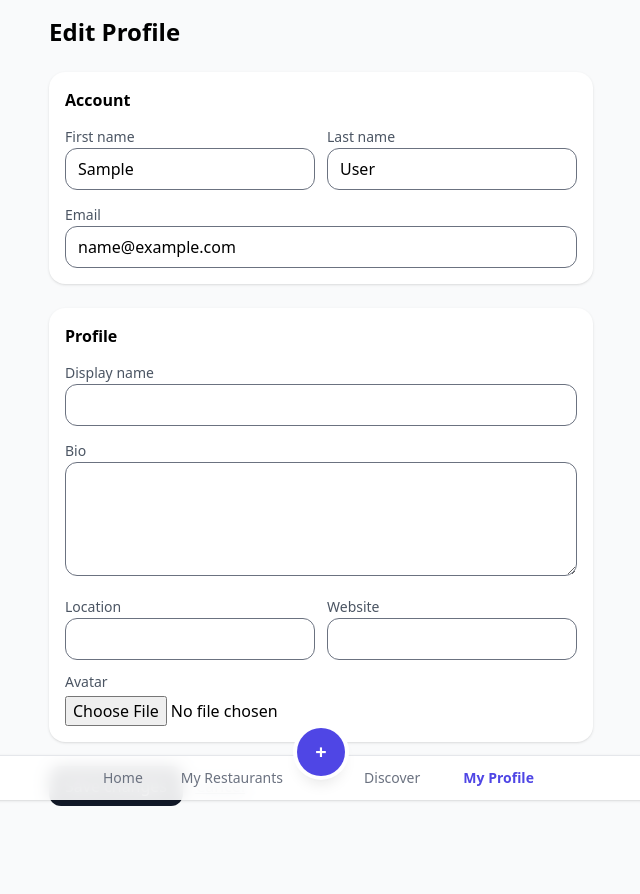
After one commit to ratuja-reddy/oishii, a Django app: page /me/edit/ in a window 1280 px wide. The commit adds this page. Shown: the whole page, without its empty margins (319-959 px from the left). Run offline with Django 5.2, Linux system fonts and the light colour scheme; the visitor is signed in with stand-in values (Sample User, id 1); some libraries are stand-ins or nearby versions.

Commit message:
feat: add the ability to edit your profile page & show profile pics on the feed

```diff
--- a/oishii/settings.py
+++ b/oishii/settings.py
@@ -48,9 +48,9 @@ INSTALLED_APPS = [
     'django.contrib.messages',
     'django.contrib.staticfiles',
     "django_htmx",    # <— HTMX
-    "social",
     "api",
     "places.apps.PlacesConfig",
+    "social.apps.SocialConfig",
 ]
 
 MIDDLEWARE = [
@@ -146,3 +146,6 @@ DEFAULT_AUTO_FIELD = 'django.db.models.BigAutoField'
 
 LOGIN_REDIRECT_URL = "/"
 LOGOUT_REDIRECT_URL = "/"
+
+MEDIA_URL = "/media/"
+MEDIA_ROOT = os.path.join(BASE_DIR, "media")
--- a/oishii/urls.py
+++ b/oishii/urls.py
@@ -1,3 +1,5 @@
+from django.conf import settings
+from django.conf.urls.static import static
 from django.contrib import admin
 from django.urls import include, path
 
@@ -8,14 +10,17 @@ urlpatterns = [
     path("admin/", admin.site.urls),
 
     # Tabs (these can stay as direct views)
+    # places views
     path("", sviews.feed, name="feed"),
     path("my/", pviews.my_restaurants, name="my_restaurants"),
     path("discover/", pviews.discover, name="discover"),
     path("review/", pviews.review_tab, name="review_tab"),
+    # social views
     path("me/", sviews.profile_me, name="profile_me"),
     path("friends/", sviews.friends, name="friends"),
     path("social/like/<int:pk>/", sviews.toggle_like, name="toggle_like"),
-
+    path("me/", sviews.profile_me, name="profile_me"),
+    path("me/edit/", sviews.edit_profile, name="edit_profile"),
     # Include places URLs UNDER a namespace
     path("", include(("places.urls", "places"), namespace="places")),
 
@@ -23,3 +28,6 @@ urlpatterns = [
     path("accounts/", include("django.contrib.auth.urls")),
     path("accounts/signup/", sviews.signup, name="signup"),
 ]
+
+if settings.DEBUG:
+    urlpatterns += static(settings.MEDIA_URL, document_root=settings.MEDIA_ROOT)
--- a/pyproject.toml
+++ b/pyproject.toml
@@ -13,7 +13,8 @@ dependencies = [
     "whitenoise (>=6.10.0,<7.0.0)",
     "python-dotenv (>=1.1.1,<2.0.0)",
     "psycopg[binary] (>=3.2.10,<4.0.0)",
-    "dj-database-url (>=3.0.1,<4.0.0)"
+    "dj-database-url (>=3.0.1,<4.0.0)",
+    "pillow (>=11.3.0,<12.0.0)"
 ]
 
 
--- a/social/apps.py
+++ b/social/apps.py
@@ -4,3 +4,6 @@ from django.apps import AppConfig
 class SocialConfig(AppConfig):
     default_auto_field = 'django.db.models.BigAutoField'
     name = 'social'
+
+    def ready(self):
+        from . import signals  # noqa
--- /dev/null
+++ b/social/forms.py
@@ -0,0 +1,28 @@
+from django import forms
+from django.contrib.auth import get_user_model
+
+from .models import Profile
+
+User = get_user_model()
+
+class UserEditForm(forms.ModelForm):
+    class Meta:
+        model = User
+        fields = ["first_name", "last_name", "email"]
+        widgets = {
+            "first_name": forms.TextInput(attrs={"class": "w-full border rounded-xl px-3 py-2"}),
+            "last_name":  forms.TextInput(attrs={"class": "w-full border rounded-xl px-3 py-2"}),
+            "email":      forms.EmailInput(attrs={"class": "w-full border rounded-xl px-3 py-2"}),
+        }
+
+class ProfileForm(forms.ModelForm):
+    class Meta:
+        model = Profile
+        fields = ["display_name", "bio", "location", "website", "avatar"]
+        widgets = {
+            "display_name": forms.TextInput(attrs={"class": "w-full border rounded-xl px-3 py-2"}),
+            "bio":          forms.Textarea(attrs={"class": "w-full border rounded-xl px-3 py-2", "rows": 4}),
+            "location":     forms.TextInput(attrs={"class": "w-full border rounded-xl px-3 py-2"}),
+            "website":      forms.URLInput(attrs={"class": "w-full border rounded-xl px-3 py-2"}),
+            # avatar uses default file input
+        }
--- a/social/models.py
+++ b/social/models.py
@@ -53,3 +53,15 @@ class Comment(models.Model):
     activity = models.ForeignKey(Activity, on_delete=models.CASCADE, related_name="comments")
     text = models.TextField()
     created_at = models.DateTimeField(default=timezone.now)
+
+
+class Profile(models.Model):
+    user = models.OneToOneField(settings.AUTH_USER_MODEL, on_delete=models.CASCADE, related_name="profile")
+    display_name = models.CharField(max_length=80, blank=True)
+    bio = models.TextField(blank=True)
+    location = models.CharField(max_length=80, blank=True)
+    website = models.URLField(blank=True)
+    avatar = models.ImageField(upload_to="avatars/", blank=True, null=True)
+
+    def __str__(self):
+        return f"Profile({self.user.username})"
--- /dev/null
+++ b/social/signals.py
@@ -0,0 +1,12 @@
+from django.contrib.auth import get_user_model
+from django.db.models.signals import post_save
+from django.dispatch import receiver
+
+from .models import Profile
+
+User = get_user_model()
+
+@receiver(post_save, sender=User)
+def ensure_profile(sender, instance, created, **kwargs):
+    if created:
+        Profile.objects.get_or_create(user=instance)
--- a/social/views.py
+++ b/social/views.py
@@ -1,9 +1,12 @@
+from django.contrib import messages
 from django.contrib.auth import get_user_model, login
 from django.contrib.auth.decorators import login_required
 from django.contrib.auth.forms import UserCreationForm
 from django.shortcuts import get_object_or_404, redirect, render
+from django.views.decorators.http import require_http_methods
 
-from .models import Activity, Follow, Like
+from .forms import ProfileForm, UserEditForm
+from .models import Activity, Follow, Like, Profile
 
 # ---------- Auth / Profile ----------
 
@@ -59,12 +62,11 @@ def feed(request):
 
     activities = (
         Activity.objects
-        .select_related("user", "restaurant", "review")
+        .select_related("user", "user__profile", "restaurant", "review")  # 👈 pull profile too
         .filter(user_id__in=audience, type="review")
         .order_by("-created_at")[:50]
     )
 
-    # Mark which of these the current user liked (one query)
     liked_ids = set(
         Like.objects.filter(user=request.user, activity__in=activities)
         .values_list("activity_id", flat=True)
@@ -99,3 +101,24 @@ def toggle_like(request, pk):
     activity.liked_by_me = liked_by_me
 
     return render(request, "social/_like_button.html", {"a": activity})
+
+
+@login_required
+@require_http_methods(["GET", "POST"])
+def edit_profile(request):
+    profile, _ = Profile.objects.get_or_create(user=request.user)
+
+    if request.method == "POST":
+        uform = UserEditForm(request.POST, instance=request.user)
+        pform = ProfileForm(request.POST, request.FILES, instance=profile)
+        if uform.is_valid() and pform.is_valid():
+            uform.save()
+            pform.save()
+            messages.success(request, "Profile updated!")
+            return redirect("profile_me")
+    else:
+        uform = UserEditForm(instance=request.user)
+        pform = ProfileForm(instance=profile)
+
+    return render(request, "social/edit_profile.html",
+                  {"uform": uform, "pform": pform, "active_tab": "profile"})
--- a/static/css/app.css
+++ b/static/css/app.css
@@ -1107,6 +1115,12 @@ select {
   margin-bottom: calc(1rem * var(--tw-space-y-reverse));
 }
 
+.space-y-6 > :not([hidden]) ~ :not([hidden]) {
+  --tw-space-y-reverse: 0;
+  margin-top: calc(1.5rem * calc(1 - var(--tw-space-y-reverse)));
+  margin-bottom: calc(1.5rem * var(--tw-space-y-reverse));
+}
+
 .divide-x > :not([hidden]) ~ :not([hidden]) {
   --tw-divide-x-reverse: 0;
   border-right-width: calc(1px * var(--tw-divide-x-reverse));
--- /dev/null
+++ b/templates/social/edit_profile.html
@@ -0,0 +1,57 @@
+{% extends "base.html" %}
+{% block content %}
+
+<h1 class="text-2xl font-bold mb-4">Edit Profile</h1>
+
+<form method="post" enctype="multipart/form-data" class="space-y-6">
+  {% csrf_token %}
+
+  <section class="bg-white rounded-2xl shadow p-4 space-y-3">
+    <h2 class="font-semibold">Account</h2>
+    <div class="grid grid-cols-1 sm:grid-cols-2 gap-3">
+      <div>
+        <label class="text-sm text-gray-600">First name</label>
+        {{ uform.first_name }}
+      </div>
+      <div>
+        <label class="text-sm text-gray-600">Last name</label>
+        {{ uform.last_name }}
+      </div>
+    </div>
+    <div>
+      <label class="text-sm text-gray-600">Email</label>
+      {{ uform.email }}
+    </div>
+  </section>
+
+  <section class="bg-white rounded-2xl shadow p-4 space-y-3">
+    <h2 class="font-semibold">Profile</h2>
+    <div>
+      <label class="text-sm text-gray-600">Display name</label>
+      {{ pform.display_name }}
+    </div>
+    <div>
+      <label class="text-sm text-gray-600">Bio</label>
+      {{ pform.bio }}
+    </div>
+    <div class="grid grid-cols-1 sm:grid-cols-2 gap-3">
+      <div>
+        <label class="text-sm text-gray-600">Location</label>
+        {{ pform.location }}
+      </div>
+      <div>
+        <label class="text-sm text-gray-600">Website</label>
+        {{ pform.website }}
+      </div>
+    </div>
+    <div>
+      <label class="text-sm text-gray-600 block mb-1">Avatar</label>
+      {{ pform.avatar }}
+    </div>
+  </section>
+
+  <button class="px-4 py-2 rounded-xl bg-gray-900 text-white">Save changes</button>
+  <a href="{% url 'profile_me' %}" class="ml-2 text-gray-600 underline">Cancel</a>
+</form>
+
+{% endblock %}
```
Also changed, not shown: other parts of static/css/app.css (+47 -0 lines), templates/social/feed.html (+31 -12 lines), templates/social/profile_me.html (+52 -4 lines), social/migrations/0003_profile.py (added), 1 other file.
